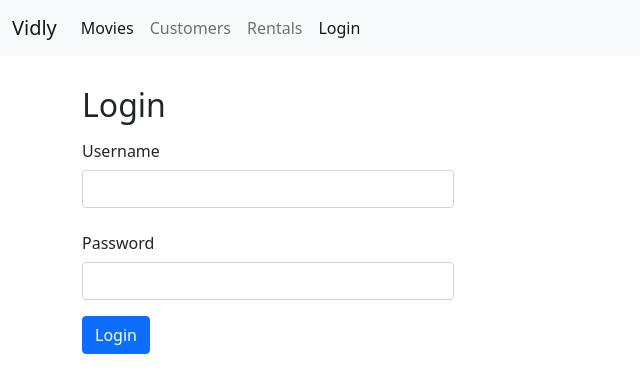
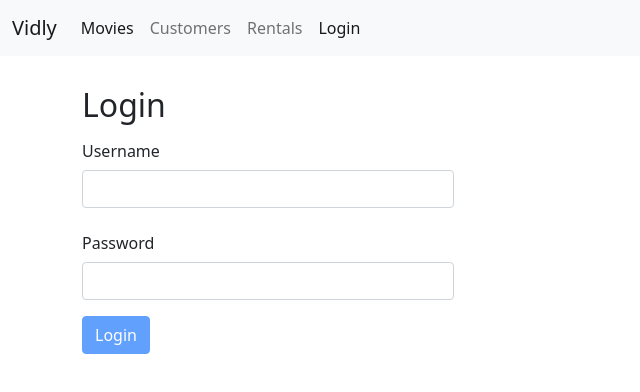
Before and after one commit to rickykiet83/vidly_react, a React (Create React App) app: page /login in a window 1280 px wide. Shown: the top 392 px of the page, without its empty margins (0-640 px from the left). Built offline with nearby package versions, Linux system fonts and the light colour scheme.

Commit message:
disabled submit button

```diff
--- a/src/components/loginForm.jsx
+++ b/src/components/loginForm.jsx
@@ -78,7 +78,11 @@ class LoginForm extends Component {
             error={errors.password}
           />
           <div className='col col-sm-2'>
-            <button type='submit' className='btn btn-primary mb-3'>
+            <button
+              disabled={this.validate()}
+              type='submit'
+              className='btn btn-primary mb-3'
+            >
               Login
             </button>
           </div>
```
